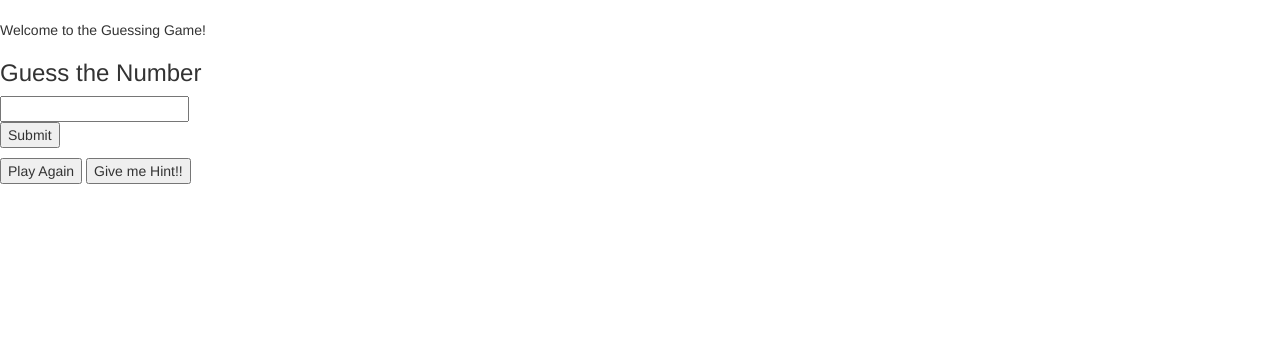
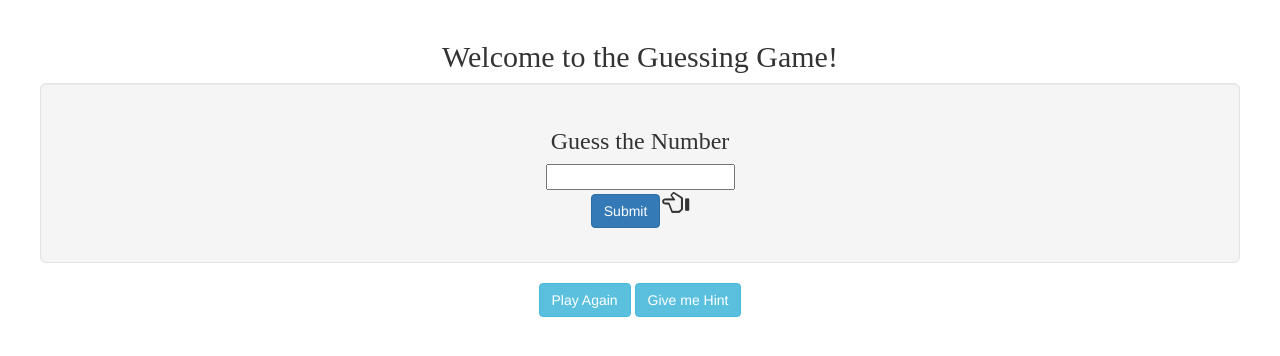
Before and after one commit to pjm605/guessinggame, a plain HTML site: page index.html in a window 1280 px wide. Drawn offline with Linux system fonts and the light colour scheme.

Commit message:
practice bootstrap

```diff
--- /dev/null
+++ b/css/css:index.css
@@ -0,0 +1,13 @@
+.features .glyphicon
+{
+	font-size: 25px;
+}
+
+h2
+{
+	font-family: "Futura"
+}
+h3
+{
+	font-family: "Futura"
+}
--- a/index.html
+++ b/index.html
@@ -2,29 +2,41 @@
 <head>
 
 	<link rel="stylesheet" type="text/css" href="css/bootstrap.css">
+	<link rel="stylesheet" type="text/css" href="css/css:index.css">
 	<script src="funcs.js"></script>
+	<script src = 'js/bootstrap.js'></script>
 </head>
 
 <body>
-<br>Welcome to the Guessing Game!
+<div class = 'container'>
+<div class = 'row text-center'>
+<br><h2>Welcome to the Guessing Game!</h2>
 
 <form name="gameForm">
+<div class = 'row well well-lg'>
 <h3>
 	<p/>Guess the Number
 </h3>
 	<input type="text" id="guessNumber">
 
+	<div class = "row features">
 	<p>
-	<button name="btnSubmit" type="button" onclick="checkNumber()">Submit</button>
+	<button name="btnSubmit" type="button" class = 'btn btn-primary' onclick="checkNumber()">Submit </button>
+	<i class = 'glyphicon glyphicon-hand-left'></i>
+
 
 	<p id="result"/>
 	<p/>
+	</div>
+	</div>
 
-	<button name="btnPlayAgain" type="button" onclick="playAgain()">Play Again</button>
 
-	<button name="btngiveHint" type="button" onclick="giveHint()">Give me Hint!!</button>
+	<button name="btnPlayAgain" type="button" class = 'btn btn-info' onclick="playAgain()">Play Again</button>
+
+	<button name="btngiveHint" type="button" class = 'btn btn-info' onclick="giveHint()">Give me Hint</button>
 </form>
-
+ </div>
+ </div>
 </body>
 
 </html>
```
